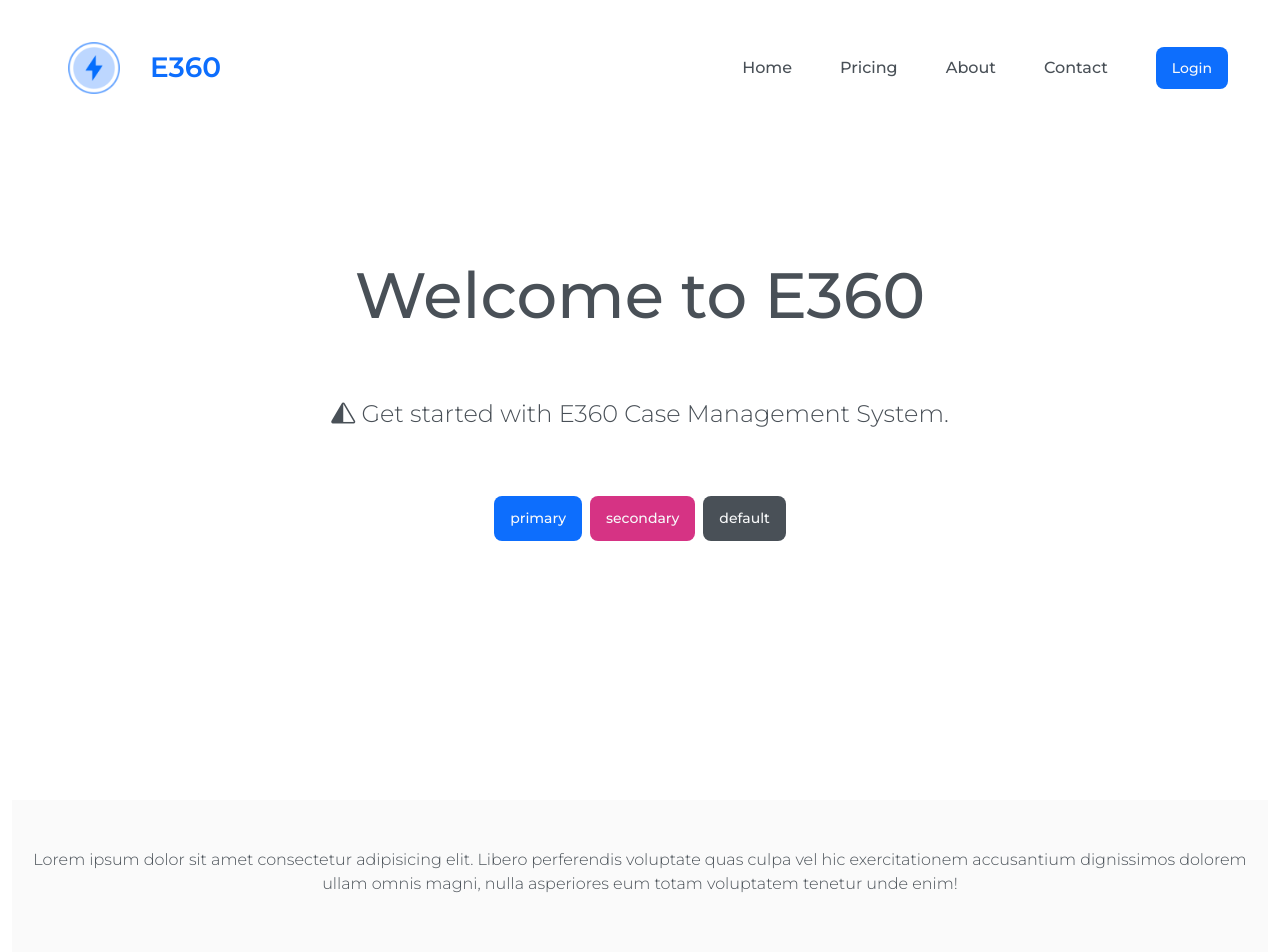
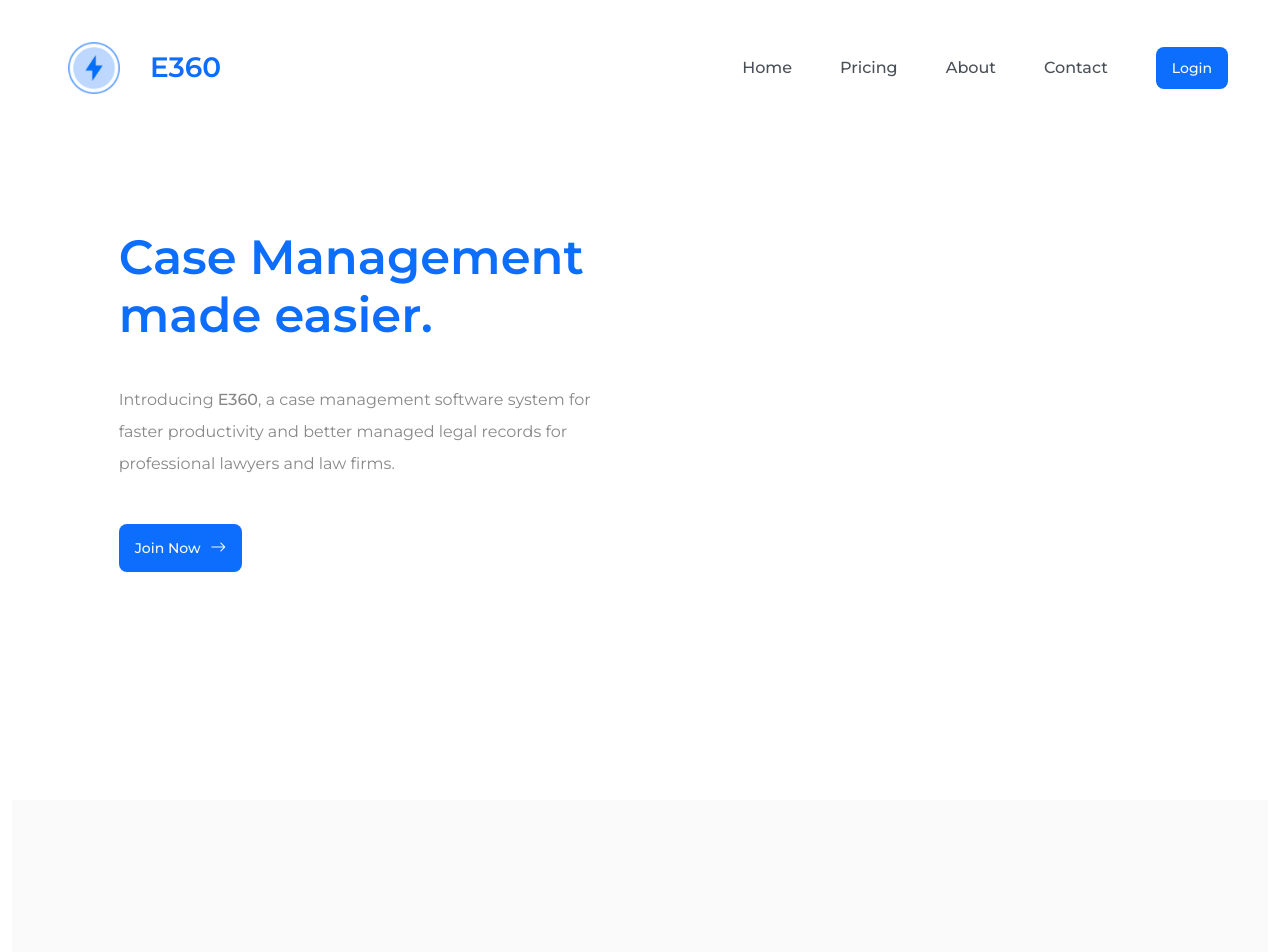
Before and after one commit to tylersai/lvmt-website, a Next.js app: page / in a window 1280 px wide. Shown: the top 952 px of the page. Built offline with nearby package versions, Linux system fonts and the light colour scheme.

Commit message:
Hero section text part

```diff
--- a/pages/index.tsx
+++ b/pages/index.tsx
@@ -1,3 +1,4 @@
+import classNames from "classnames";
 import type { NextPage } from "next";
 import { Button, PageLayout } from "../components";
 import styles from "../styles/Home.module.scss";
@@ -5,9 +6,25 @@
 const Home: NextPage = () => {
   return (
     <PageLayout>
+      <section className="row flex-row-reverse justify-content-center align-items-stretch">
+        <div className="col-md-5"></div>
+        <div className="col-md-5 d-flex flex-column justify-content-center align-items-start">
+          <h1 className={classNames("text-primary", styles.title)}>
+            Case Management <br />
+            made easier.
+          </h1>
+          <p className={classNames("text-sh-gray", styles.desc)}>
+            Introducing <strong>E360</strong>, a case management software system for faster productivity and better
+            managed legal records for professional lawyers and law firms.
+          </p>
+          <Button component="a" href="/join-now">
+            Join Now <i className="bi bi-arrow-right"></i>
+          </Button>
+        </div>
+      </section>
       <section className="d-flex flex-column justify-content-center align-items-center">
-        <h1 className={styles.title}>Welcome to E360</h1>
-        <p className={styles.description}>
+        <h1 className={styles.title2}>Welcome to E360</h1>
+        <p className={styles.description2}>
           <i className="bi bi-triangle-half"></i> Get started with E360 Case Management System.
         </p>
         <div className="d-flex" style={{ gap: "8px" }}>
@@ -16,13 +33,6 @@
           <Button color="default">default</Button>
         </div>
       </section>
-      <section>
-        <p className="text-center my-5">
-          Lorem ipsum dolor sit amet consectetur adipisicing elit. Libero perferendis voluptate quas culpa vel hic
-          exercitationem accusantium dignissimos dolorem ullam omnis magni, nulla asperiores eum totam voluptatem
-          tenetur unde enim!
-        </p>
-      </section>
     </PageLayout>
   );
 };
--- a/styles/Home.module.scss
+++ b/styles/Home.module.scss
@@ -1,15 +1,29 @@
 .title {
+  line-height: 58px;
+  font-size: 48px;
+  font-weight: 600;
+}
+
+.desc {
+  margin-top: 2rem;
+  margin-bottom: 2.75rem;
+  line-height: 32px;
+  font-size: 16px;
+  font-weight: 400;
+}
+
+.title2 {
   margin: 0;
   line-height: 1.15;
   font-size: 4rem;
 }
 
-.title,
-.description {
+.title2,
+.description2 {
   text-align: center;
 }
 
-.description {
+.description2 {
   margin: 4rem 0;
   line-height: 1.5;
   font-size: 1.5rem;
```
